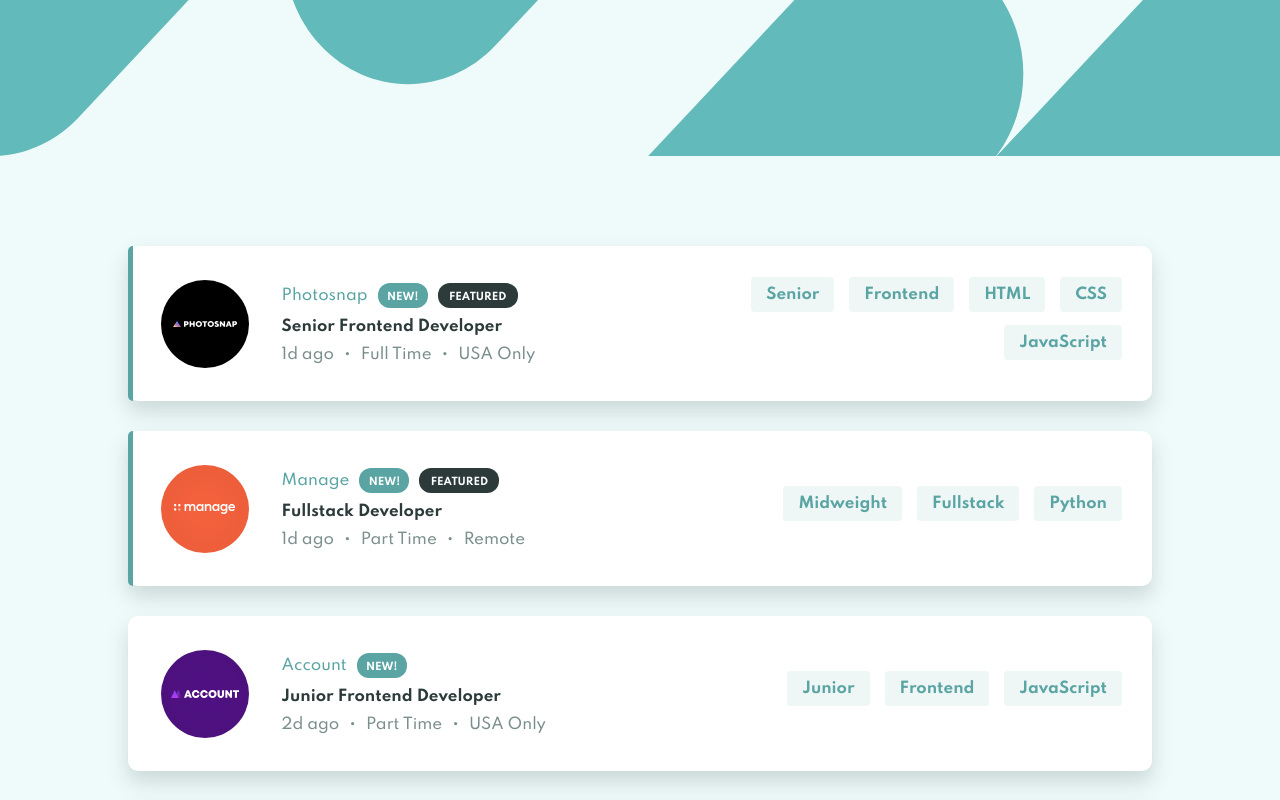
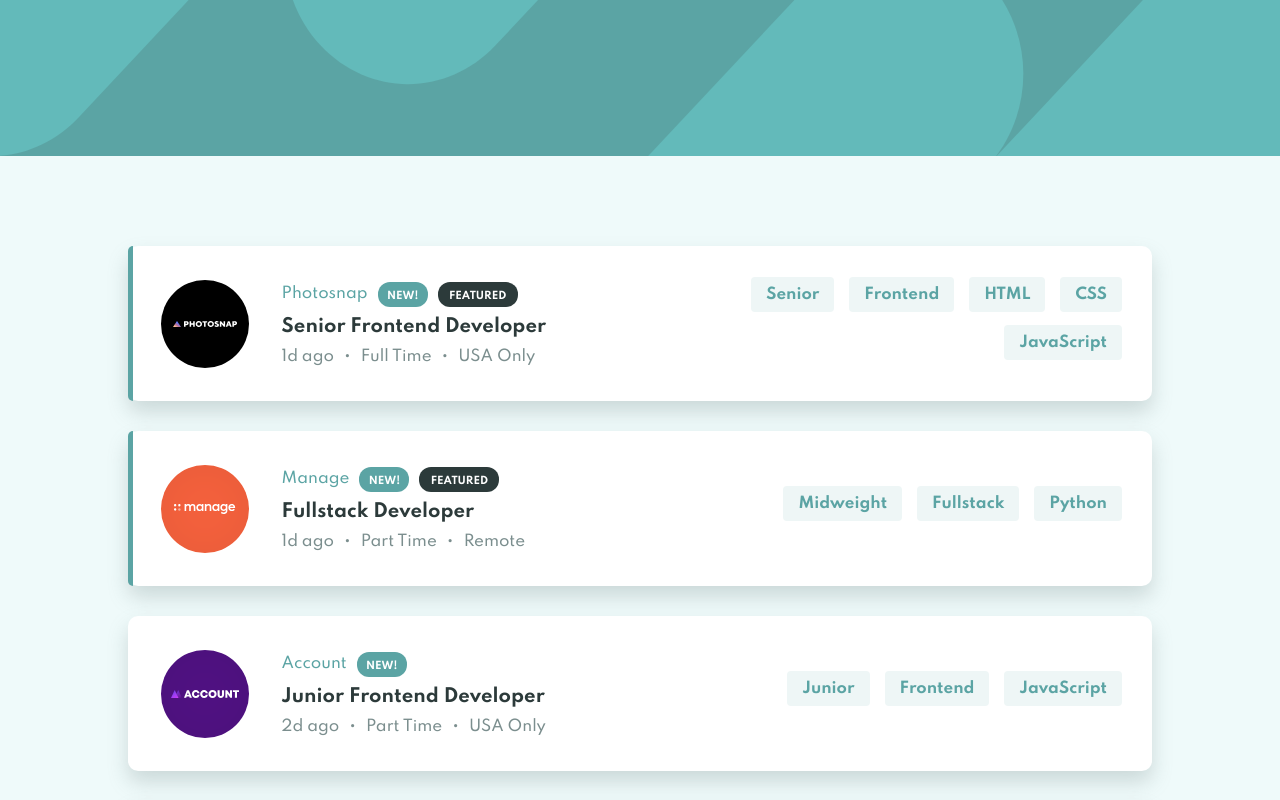
Before and after one commit to carloscasciano/static-jobs-listing, a React (Create React App) app: page / in a window 1280 px wide. Shown: the top 800 px of the page. Built offline with nearby package versions, Linux system fonts and the light colour scheme.

Commit message:
Fix image background color + font size

```diff
--- a/src/components/header/headerStyles.js
+++ b/src/components/header/headerStyles.js
@@ -7,9 +7,11 @@ export const HeaderContainer = styled.div`
   flex-direction: column;
   justify-content: center;
   align-items: center;
+  ;
   img {
     width: 100%;
     height: 156px;
+    background-color: hsl(180, 29%, 50%);
   }
 `;
 
--- a/src/components/jobPost/jobPostStyles.js
+++ b/src/components/jobPost/jobPostStyles.js
@@ -160,6 +160,7 @@ export const JobNameContainer = styled.div`
   p {
     color: hsl(180, 14%, 20%);
     font-weight: 700;
+    font-size: 18px;
 
     :hover {
       cursor: pointer;
```
